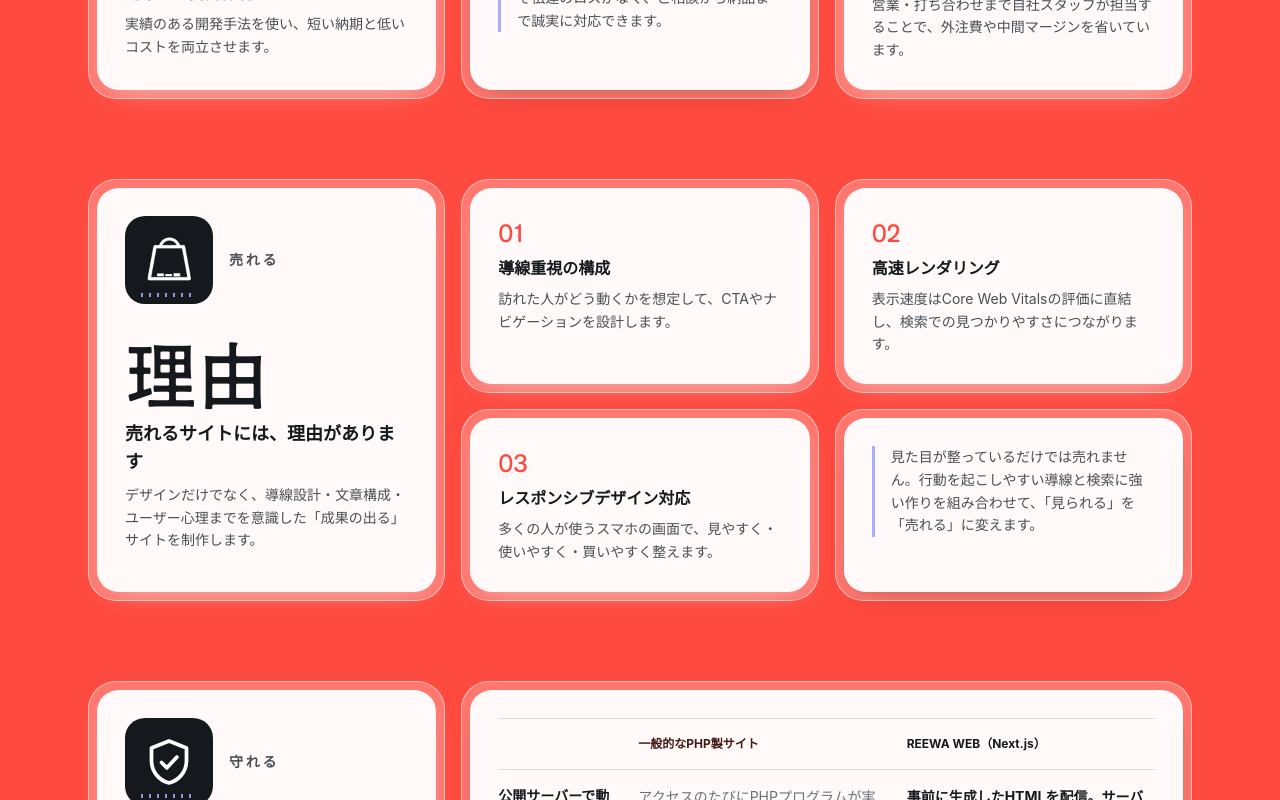
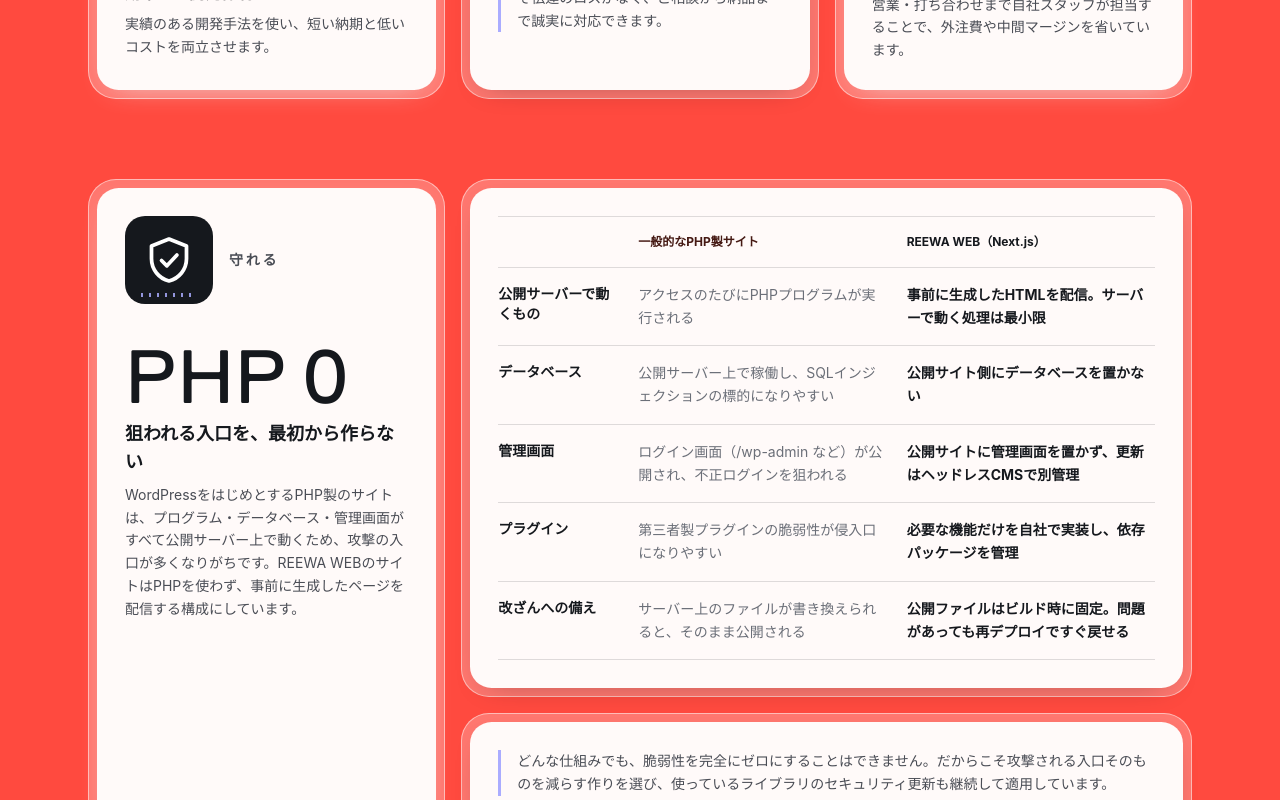
Before and after one commit to naoki-koda/naok-web-site, a Next.js app: page / in a window 1280 px wide. Shown: the part 3720-4520 px from the top of the page. Built offline with nearby package versions, Linux system fonts and the light colour scheme.

Commit message:
売れる削除

```diff
--- a/src/app/home-sections.module.css
+++ b/src/app/home-sections.module.css
@@ -47,7 +47,7 @@
   background: #aaacff;
 }
 
-/* ---- 証明セクション（速い／安い／売れる）の帯 ---- */
+/* ---- 証明セクション（速い／安い）の帯 ---- */
 
 .band {
   border-top: 1px solid rgba(21, 24, 29, 0.16);
--- a/src/app/page.tsx
+++ b/src/app/page.tsx
@@ -61,21 +61,6 @@ export default function Home() {
     {
       title: "効率的な開発体制",
       text: "実績のある開発手法を使い、短い納期と低いコストを両立させます。",
-    },
-  ];
-
-  const sellPoints = [
-    {
-      title: "導線重視の構成",
-      text: "訪れた人がどう動くかを想定して、CTAやナビゲーションを設計します。",
-    },
-    {
-      title: "高速レンダリング",
-      text: "表示速度はCore Web Vitalsの評価に直結し、検索での見つかりやすさにつながります。",
-    },
-    {
-      title: "レスポンシブデザイン対応",
-      text: "多くの人が使うスマホの画面で、見やすく・使いやすく・買いやすく整えます。",
     },
   ];
 
@@ -387,17 +372,6 @@ export default function Home() {
         quote="「安かろう悪かろう」ではありません。開発から運用まで一人で担当するからこそ伝達のロスがなく、ご相談から納品まで誠実に対応できます。"
       />
 
-      {/* 売れる */}
-      <FeatureBento
-        id="sell"
-        icon={<IconTile src="/buyIcon-sm.webp" label="売れる" />}
-        big="理由"
-        heading="売れるサイトには、理由があります"
-        text="デザインだけでなく、導線設計・文章構成・ユーザー心理までを意識した「成果の出る」サイトを制作します。"
-        points={sellPoints}
-        quote="見た目が整っているだけでは売れません。行動を起こしやすい導線と検索に強い作りを組み合わせて、「見られる」を「売れる」に変えます。"
-      />
-
       {/* 守れる：比較表を横長のカードに入れる */}
       <section id="security" className="mx-auto max-w-6xl px-6 py-8 md:py-10">
         <BentoGrid className="mx-0 max-w-none md:auto-rows-auto">
@@ -706,7 +680,7 @@ export default function Home() {
   );
 }
 
-// 「速い・安い・売れる・守れる」を表すアイコンを、目盛り付きのダークタイルに載せる
+// 「速い・安い・守れる」を表すアイコンを、目盛り付きのダークタイルに載せる
 function IconTile({
   src,
   label,
@@ -745,7 +719,7 @@ function IconTile({
 
 type Point = { title: string; text: string };
 
-// 「速い・安い・売れる」の共通レイアウト。
+// 「速い・安い」の共通レイアウト。
 // 大きいメインのカード1枚＋ポイント3枚＋ひと言の5マスを Bento Grid で組む
 function FeatureBento({
   id,
--- a/src/app/ui/Footer.tsx
+++ b/src/app/ui/Footer.tsx
@@ -12,7 +12,7 @@ const NAV_ITEMS = [
   { href: '/contact', label: 'CONTACT', subLabel: 'お問い合わせ' },
 ];
 
-const STRENGTHS = ['速い', '安い', '売れる', '守れる'];
+const STRENGTHS = ['速い', '安い', '守れる'];
 
 export default function Footer() {
   return (
```
